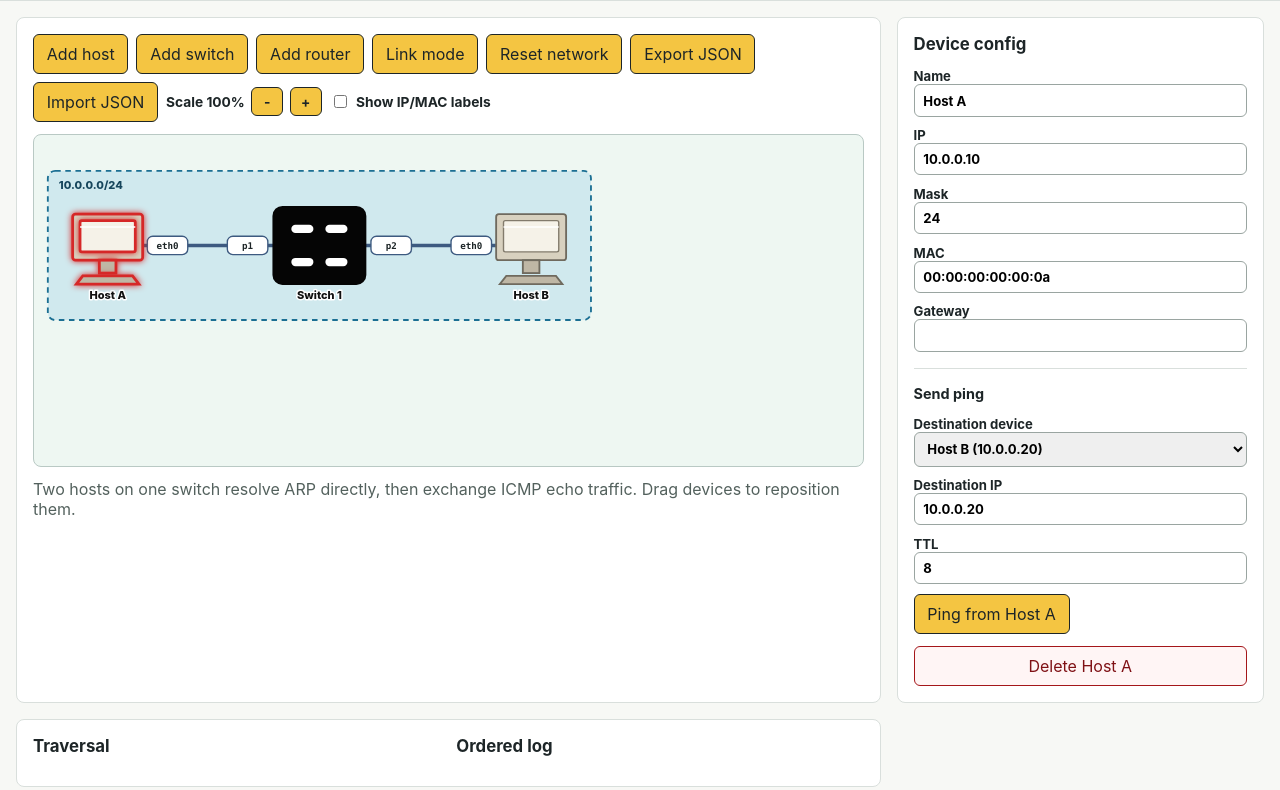
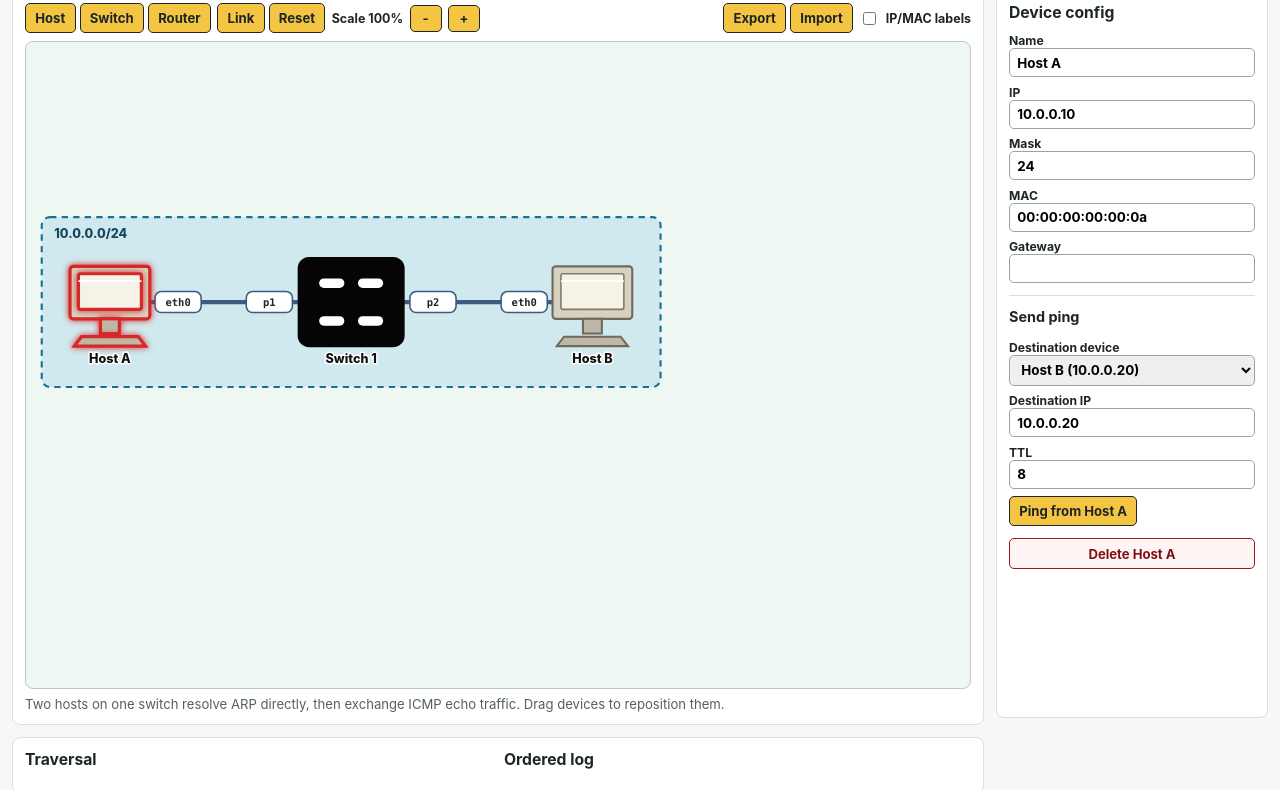
Before and after one commit to NWsuave/RouteLab, a website built with Vite: page index.html in a window 1280 px wide. Shown: the part 81-871 px from the top of the page. Built offline with nearby package versions, Linux system fonts and the light colour scheme.

Commit message:
Refine topology workspace layout

```diff
--- a/src/main.ts
+++ b/src/main.ts
@@ -40,19 +40,25 @@ function render(): void {
     <main class="workspace">
       <section class="topology-pane">
         <div class="toolbar">
-          <button data-add="host">Add host</button>
-          <button data-add="switch">Add switch</button>
-          <button data-add="router">Add router</button>
-          <button id="clear-link">${linkStart ? "Cancel link" : "Link mode"}</button>
-          <button id="reset-network">Reset network</button>
-          <button id="export-network">Export JSON</button>
-          <label class="import-button">Import JSON<input id="import-network" type="file" accept="application/json,.json" /></label>
+          <div class="tool-group">
+            <button data-add="host">Host</button>
+            <button data-add="switch">Switch</button>
+            <button data-add="router">Router</button>
+          </div>
+          <div class="tool-group">
+            <button id="clear-link">${linkStart ? "Cancel link" : "Link"}</button>
+            <button id="reset-network">Reset</button>
+          </div>
           <div class="scale-control" aria-label="Diagram scale">
             <span>Scale ${Math.round(diagramScale * 100)}%</span>
             <button id="scale-down" aria-label="Shrink diagram">-</button>
             <button id="scale-up" aria-label="Enlarge diagram">+</button>
           </div>
-          <label class="toggle"><input id="show-addresses" type="checkbox" ${showInterfaceLabels ? "checked" : ""} /> Show IP/MAC labels</label>
+          <div class="tool-group secondary-tools">
+            <button id="export-network">Export</button>
+            <label class="import-button">Import<input id="import-network" type="file" accept="application/json,.json" /></label>
+          </div>
+          <label class="toggle"><input id="show-addresses" type="checkbox" ${showInterfaceLabels ? "checked" : ""} /> IP/MAC labels</label>
         </div>
         <svg id="topology-svg" class="topology" viewBox="0 0 900 360" role="img" aria-label="Network topology">
           ${renderSubnetGroups()}
--- a/src/styles.css
+++ b/src/styles.css
@@ -2,6 +2,10 @@
   color: #1d2527;
   background: #f7f8f5;
   font-family: Inter, ui-sans-serif, system-ui, -apple-system, BlinkMacSystemFont, "Segoe UI", sans-serif;
+  --page-gap: 0.75rem;
+  --panel-padding: 0.75rem;
+  --config-width: 17rem;
+  --canvas-min-height: 34rem;
 }
 
 * {
@@ -21,21 +25,25 @@ textarea {
 
 button {
   border: 1px solid #1d2527;
-  border-radius: 6px;
+  border-radius: 5px;
   background: #f4c542;
   color: #1d2527;
   cursor: pointer;
-  padding: 0.55rem 0.8rem;
+  font-size: 0.82rem;
+  font-weight: 700;
+  padding: 0.38rem 0.58rem;
 }
 
 .import-button {
   border: 1px solid #1d2527;
-  border-radius: 6px;
+  border-radius: 5px;
   background: #f4c542;
   color: #1d2527;
   cursor: pointer;
   display: inline-block;
-  padding: 0.55rem 0.8rem;
+  font-size: 0.82rem;
+  font-weight: 700;
+  padding: 0.38rem 0.58rem;
 }
 
 .import-button input {
@@ -54,13 +62,14 @@ input,
 select,
 textarea {
   border: 1px solid #9aa5a1;
-  border-radius: 6px;
-  padding: 0.45rem 0.55rem;
+  border-radius: 5px;
+  font-size: 0.84rem;
+  padding: 0.34rem 0.45rem;
   width: 100%;
 }
 
 textarea {
-  min-height: 6rem;
+  min-height: 4.8rem;
 }
 
 .app-header {
@@ -69,7 +78,7 @@ textarea {
   border-bottom: 1px solid #d9dfdc;
   display: flex;
   justify-content: space-between;
-  padding: 1rem 1.25rem;
+  padding: 0.55rem 0.9rem;
 }
 
 h1,
@@ -80,12 +89,13 @@ p {
 }
 
 h1 {
-  font-size: 1.65rem;
+  font-size: 1.25rem;
   margin-bottom: 0;
 }
 
 h2 {
-  font-size: 1.05rem;
+  font-size: 0.98rem;
+  margin-bottom: 0.7rem;
 }
 
 h3 {
@@ -94,7 +104,7 @@ h3 {
 
 .eyebrow {
   color: #326771;
-  font-size: 0.78rem;
+  font-size: 0.68rem;
   font-weight: 700;
   letter-spacing: 0;
   margin-bottom: 0.15rem;
@@ -103,9 +113,10 @@ h3 {
 
 .workspace {
   display: grid;
-  gap: 1rem;
-  grid-template-columns: minmax(0, 2fr) minmax(18rem, 0.85fr);
-  padding: 1rem;
+  gap: var(--page-gap);
+  grid-template-columns: minmax(0, 1fr) var(--config-width);
+  padding: var(--page-gap);
+  min-height: calc(100vh - 3rem);
 }
 
 .topology-pane,
@@ -115,7 +126,7 @@ h3 {
   background: #ffffff;
   border: 1px solid #d9dfdc;
   border-radius: 8px;
-  padding: 1rem;
+  padding: var(--panel-padding);
 }
 
 .topology-pane,
@@ -126,6 +137,8 @@ h3 {
 
 .config-pane {
   grid-column: 2 / 3;
+  max-height: calc(100vh - 4.5rem);
+  overflow: auto;
 }
 
 .topology-pane,
@@ -145,15 +158,25 @@ h3 {
   align-items: center;
   display: flex;
   flex-wrap: wrap;
-  gap: 0.5rem;
-  margin-bottom: 0.75rem;
+  gap: 0.4rem;
+  margin-bottom: 0.5rem;
+}
+
+.tool-group {
+  align-items: center;
+  display: inline-flex;
+  gap: 0.25rem;
+}
+
+.secondary-tools {
+  margin-left: auto;
 }
 
 .toggle {
   align-items: center;
   display: inline-flex;
   gap: 0.4rem;
-  font-size: 0.86rem;
+  font-size: 0.78rem;
   font-weight: 700;
 }
 
@@ -161,13 +184,13 @@ h3 {
   align-items: center;
   display: inline-flex;
   gap: 0.4rem;
-  font-size: 0.86rem;
+  font-size: 0.78rem;
   font-weight: 700;
 }
 
 .scale-control button {
   min-width: 2rem;
-  padding: 0.35rem 0.55rem;
+  padding: 0.28rem 0.45rem;
 }
 
 .toggle input {
@@ -180,7 +203,8 @@ h3 {
   border-radius: 8px;
   display: block;
   height: auto;
-  min-height: 19rem;
+  height: clamp(var(--canvas-min-height), calc(100vh - 9.5rem), 52rem);
+  min-height: var(--canvas-min-height);
   width: 100%;
 }
 
@@ -345,14 +369,15 @@ h3 {
 
 .hint {
   color: #53615d;
-  margin: 0.75rem 0 0;
+  font-size: 0.82rem;
+  margin: 0.45rem 0 0;
 }
 
 .config-pane label {
   display: block;
-  font-size: 0.82rem;
+  font-size: 0.76rem;
   font-weight: 700;
-  margin-bottom: 0.65rem;
+  margin-bottom: 0.48rem;
 }
 
 .form-grid {
@@ -362,19 +387,20 @@ h3 {
 
 .host-ping-panel {
   border-top: 1px solid #d9dfdc;
-  margin-top: 1rem;
-  padding-top: 1rem;
+  margin-top: 0.75rem;
+  padding-top: 0.75rem;
 }
 
 fieldset {
   border: 1px solid #c7d1ce;
-  border-radius: 8px;
-  margin: 0 0 0.8rem;
+  border-radius: 6px;
+  margin: 0 0 0.55rem;
+  padding: 0.55rem;
 }
 
 .results {
   display: grid;
-  gap: 1rem;
+  gap: var(--page-gap);
   grid-template-columns: 1fr 1fr;
 }
 
@@ -384,7 +410,7 @@ fieldset {
   gap: 0.6rem;
   list-style: none;
   margin: 0;
-  max-height: 18rem;
+  max-height: 15rem;
   overflow: auto;
   padding: 0;
 }
@@ -517,7 +543,7 @@ fieldset {
 
 .table-grid {
   display: grid;
-  gap: 1rem;
+  gap: var(--page-gap);
   grid-template-columns: repeat(auto-fit, minmax(15rem, 1fr));
 }
 
@@ -565,4 +591,17 @@ th {
   .tables {
     margin-bottom: 1rem;
   }
+
+  .config-pane {
+    max-height: none;
+  }
+
+  .topology {
+    height: 28rem;
+    min-height: 28rem;
+  }
+
+  .secondary-tools {
+    margin-left: 0;
+  }
 }
```
